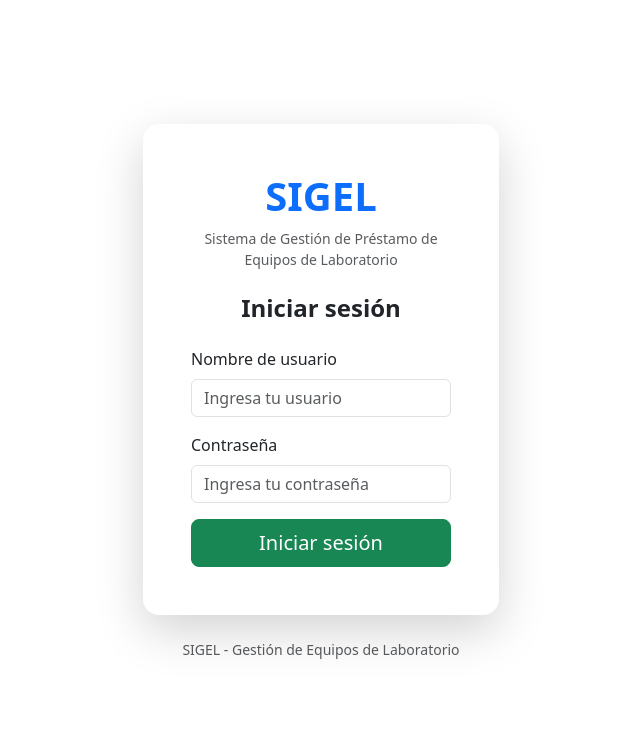
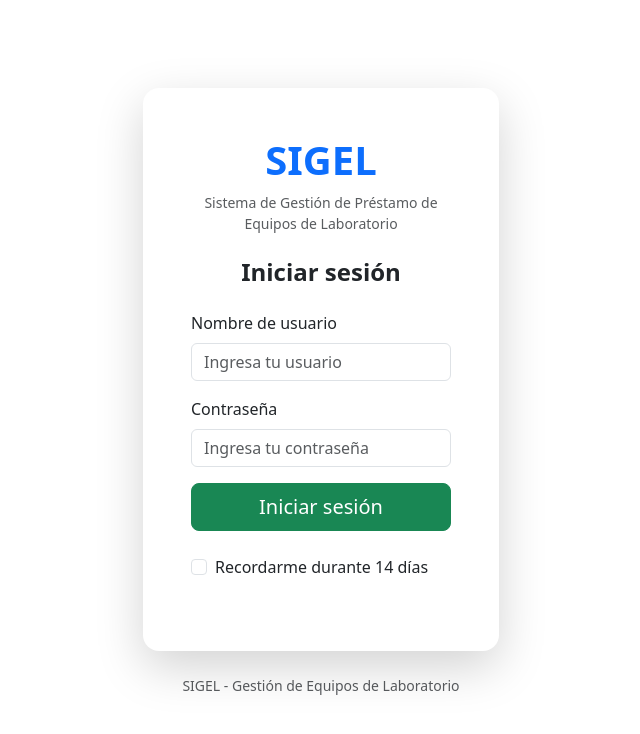
Before and after one commit to KazamXD/Proyecto_2, a Laravel app: page /login in a window 1280 px wide. Shown: the top 734 px of the page, without its empty margins (319-959 px from the left). Run offline with Laravel 12, Linux system fonts and the light colour scheme; parts of the project's set-up code (start-up, migrations or seed data) failed here and were passed over.

Commit message:
Agregar metodos del Remember me

```diff
--- a/app/Http/Controllers/AuthController.php
+++ b/app/Http/Controllers/AuthController.php
@@ -51,8 +51,11 @@ class AuthController extends Controller
             'activo' => 1,
         ];
 
+        //Recordarme de 14 días
+        $recordarme = $request->boolean('recordarme');
+
         // 5. Intentar iniciar sesión
-        if (Auth::attempt($credenciales)) {
+        if (Auth::attempt($credenciales, $recordarme)) {
 
             RateLimiter::clear($clave);
 
@@ -60,6 +63,7 @@ class AuthController extends Controller
 
             // Registrar el inicio del período de actividad
             $request->session()->put('ultima_actividad', time());
+            $request->session()->put('recordarme', $recordarme);
 
             return redirect()->route('dashboard');
         }
--- a/app/Models/Usuario.php
+++ b/app/Models/Usuario.php
@@ -14,6 +14,7 @@ class Usuario extends Authenticatable
 
     protected $hidden = [
         'password_hash',
+        'remember_token',
     ];
 
     public function getAuthPasswordName()
--- a/app/Providers/AppServiceProvider.php
+++ b/app/Providers/AppServiceProvider.php
@@ -3,6 +3,8 @@
 namespace App\Providers;
 
 use Illuminate\Support\ServiceProvider;
+use Illuminate\Support\Facades\Auth;
+use Illuminate\Pagination\Paginator;
 
 class AppServiceProvider extends ServiceProvider
 {
@@ -19,6 +21,9 @@ class AppServiceProvider extends ServiceProvider
      */
     public function boot(): void
     {
-        //
+        //Hacer que el recordarme dure 14 días
+        Auth::guard('web')->setRememberDuration(14 * 24 * 60);
+        //Para el paginador
+        Paginator::useBootstrapFive();
     }
 }
--- a/resources/views/auth/login.blade.php
+++ b/resources/views/auth/login.blade.php
@@ -115,6 +115,23 @@
                                 Iniciar sesión
                             </button>
                         </div>
+
+                        </br>
+                        <!-- Recordarme -->
+                        <div class="form-check mb-4">
+                            <input
+                                type="checkbox"
+                                id="recordarme"
+                                name="recordarme"
+                                value="1"
+                                class="form-check-input"
+                                @checked(old('recordarme'))
+                            >
+
+                            <label for="recordarme" class="form-check-label">
+                                Recordarme durante 14 días
+                            </label>
+                        </div>
                     </form>
 
                 </div>
```
Also changed, not shown: app/Http/Middleware/VerificarInactividad.php (+24 -11 lines), database/migrations/2026_11_27_010110_agregar_remember_token_a_usuarios.php (added).
